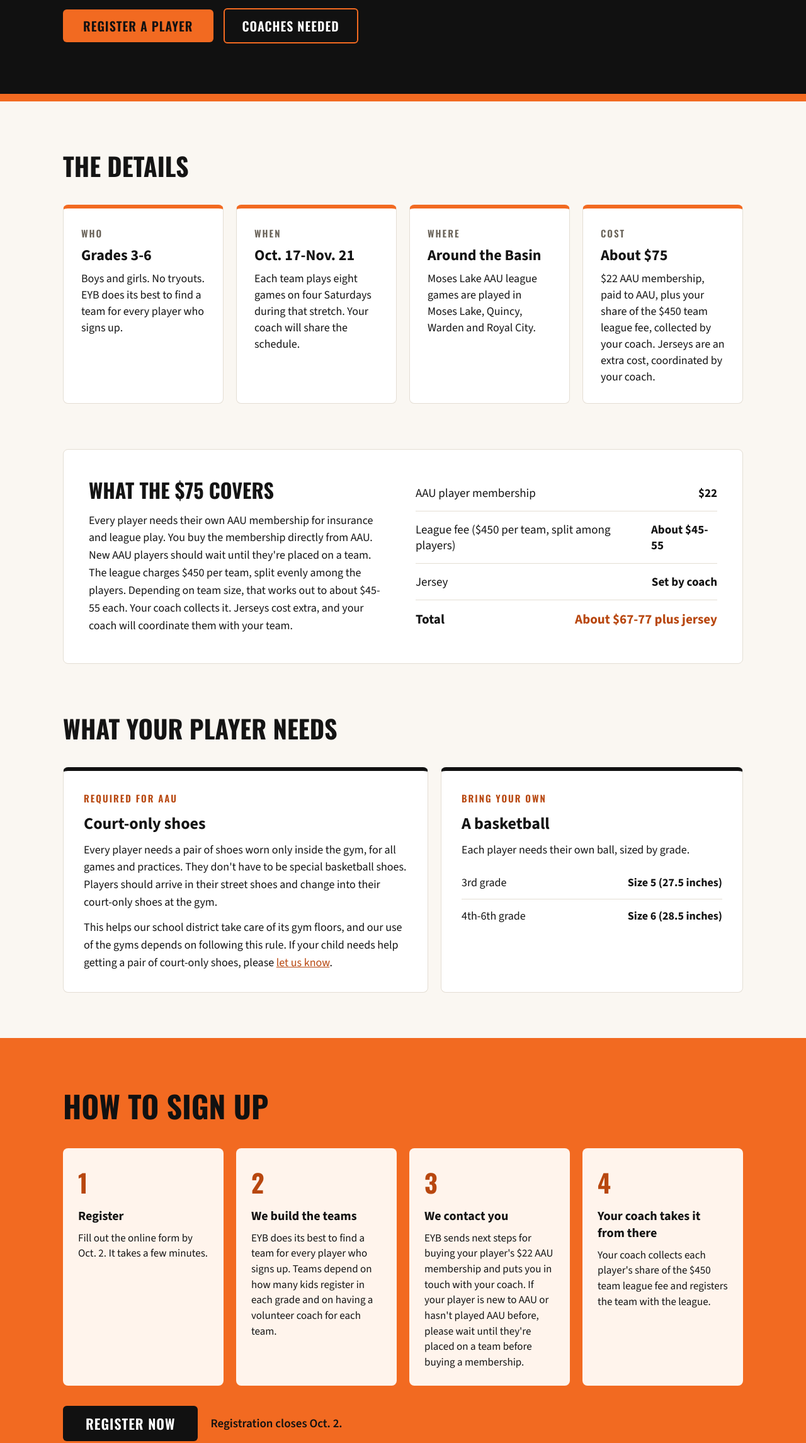
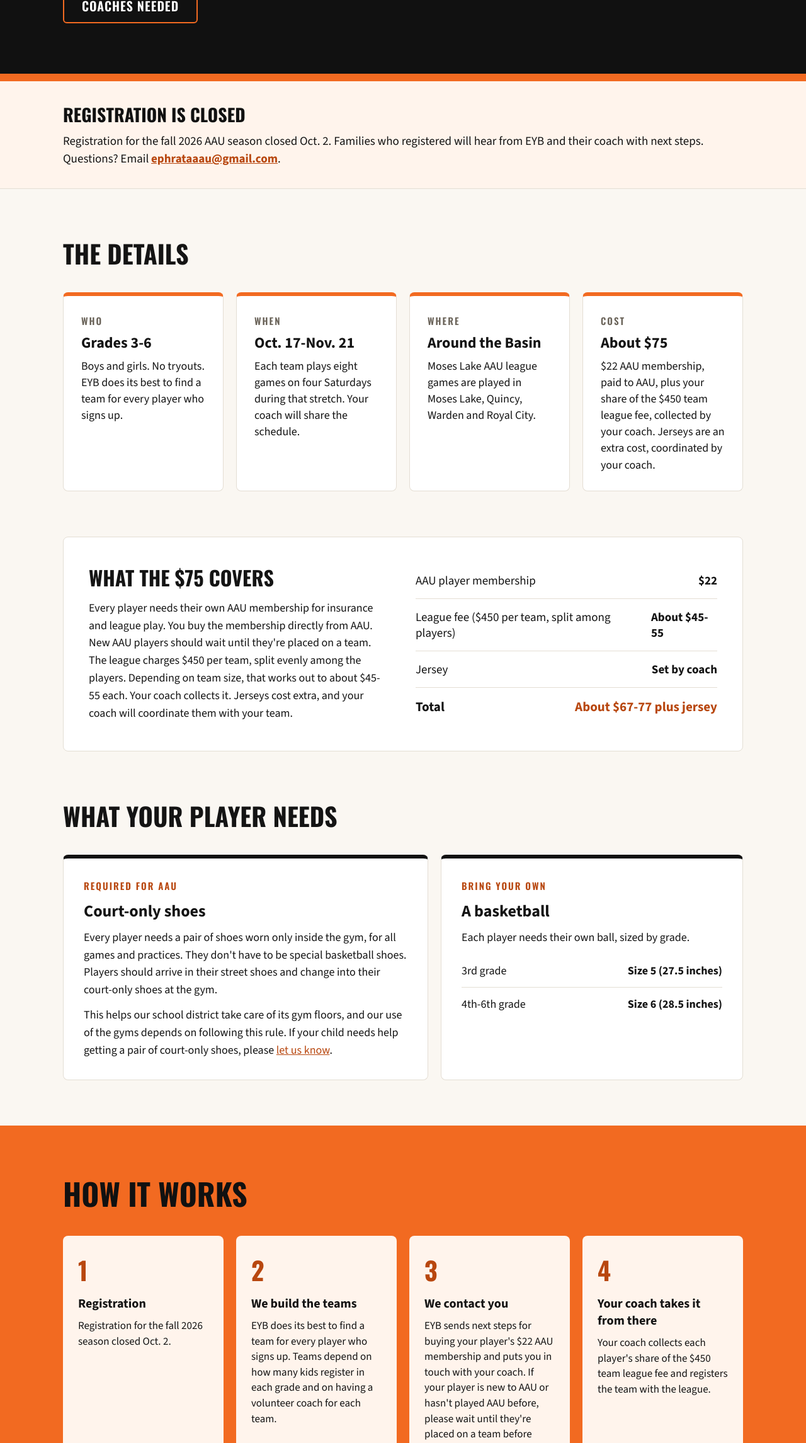
Before and after one commit to ephrataaau/ephrata-aau, a plain HTML site: page index.html in a window 1280 px wide. Shown: the part 426-2717 px from the top of the page at 63% size. Drawn offline with nearby package versions, Linux system fonts and the light colour scheme.

Commit message:
Add files via upload

```diff
--- a/index.html
+++ b/index.html
@@ -3,12 +3,12 @@
 <head>
 <meta charset="utf-8">
 <meta name="viewport" content="width=device-width, initial-scale=1">
-<title>Ephrata AAU Basketball | Fall 2026 Signups</title>
-<meta name="description" content="Boys and girls in grades 3-6 can sign up for Ephrata Youth Basketball's fall AAU season in the Moses Lake AAU league. Register by Oct. 2.">
-<meta property="og:title" content="Ephrata AAU Basketball: Fall 2026 Signups">
-<meta property="og:description" content="Grades 3-6, boys and girls. Eight games over four Saturdays, Oct. 17-Nov. 21. Register by Oct. 2. Volunteer coaches needed.">
+<title>Ephrata AAU Basketball | Fall 2026</title>
+<meta name="description" content="Registration for Ephrata Youth Basketball's fall 2026 AAU season is closed. Grades 3-6, boys and girls, in the Moses Lake AAU league.">
+<meta property="og:title" content="Ephrata AAU Basketball: Fall 2026">
+<meta property="og:description" content="Registration for the fall 2026 season is closed. Grades 3-6, boys and girls. Eight games over four Saturdays, Oct. 17-Nov. 21.">
 <meta property="og:type" content="website">
-  <meta property="og:url" content="https://ephratayouthbasketball.org/">
+<meta property="og:url" content="https://ephratayouthbasketball.org/">
 <meta property="og:image" content="https://ephratayouthbasketball.org/AdobeStock_520402576.jpeg">
 <meta property="og:image:width" content="1200">
 <meta property="og:image:height" content="630">
@@ -26,7 +26,7 @@ a{color:#B8470F}a:hover{color:#8A3409}
 a:focus-visible{outline:3px solid #111;outline-offset:3px}
 @media (max-width:640px){
   .hero-title{font-size:46px !important;overflow-wrap:anywhere}
-    .hero-register{display:none !important}
+  .hero-register{display:none !important}
   h2{font-size:32px !important}
   header{padding:48px 16px 56px !important}
   section{padding-left:16px !important;padding-right:16px !important}
@@ -42,15 +42,21 @@ a:focus-visible{outline:3px solid #111;outline-offset:3px}
 <div style="width: 100%; max-width: 1080px; display: flex; flex-direction: column; gap: 24px;">
 <div style="font-family: 'Oswald', sans-serif; font-size: 16px; font-weight: 600; letter-spacing: 3px; text-transform: uppercase; color: #F7863B;">Ephrata Youth Basketball · Fall 2026</div>
 <h1 class="hero-title" style="margin: 0; font-family: 'Oswald', sans-serif; font-size: 88px; line-height: 0.95; font-weight: 700; text-transform: uppercase; letter-spacing: 1px;">Fall AAU<br>Basketball</h1>
-<p style="margin: 0; max-width: 640px; font-size: 22px; line-height: 1.45; color: #E8E4DD;">Boys and girls in grades 3-6 can sign up to play for Ephrata in the Moses Lake AAU league. Eight games over four Saturdays between Oct. 17 and Nov. 21. Sign up by Oct. 2.</p>
+<p style="margin: 0; max-width: 640px; font-size: 22px; line-height: 1.45; color: #E8E4DD;">Boys and girls in grades 3-6 play for Ephrata in the Moses Lake AAU league. Eight games over four Saturdays between Oct. 17 and Nov. 21.</p>
 <div style="display: flex; flex-wrap: wrap; gap: 16px; align-items: center; padding-top: 8px;">
-<a class="hero-register" href="#register" style="display: inline-flex; align-items: center; min-height: 52px; padding: 0 32px; background: #F26A21; color: #111111; font-family: 'Oswald', sans-serif; font-size: 20px; font-weight: 600; letter-spacing: 1px; text-transform: uppercase; text-decoration: none; border-radius: 6px;">Register a player</a>
 <a href="#coaches" style="display: inline-flex; align-items: center; min-height: 52px; padding: 0 28px; border: 2px solid #F26A21; color: #FFFFFF; font-family: 'Oswald', sans-serif; font-size: 20px; font-weight: 600; letter-spacing: 1px; text-transform: uppercase; text-decoration: none; border-radius: 6px;">Coaches needed</a>
 </div>
 </div>
 </header>
 
 <div style="height: 12px; background: #F26A21;"></div>
+
+<section style="padding: 32px 24px; background: #FFF4EC; border-bottom: 1px solid #E4DED4; display: flex; justify-content: center;">
+<div style="width: 100%; max-width: 1080px; display: flex; flex-direction: column; gap: 8px;">
+<div style="font-family: 'Oswald', sans-serif; font-size: 28px; font-weight: 700; text-transform: uppercase; color: #111111;">Registration is closed</div>
+<p style="margin: 0; font-size: 19px; line-height: 1.5;">Registration for the fall 2026 AAU season closed Oct. 2. Families who registered will hear from EYB and their coach with next steps. Questions? Email <a href="mailto:ephrataaau@gmail.com" style="font-weight: 700;">ephrataaau@gmail.com</a>.</p>
+</div>
+</section>
 
 <section style="padding: 72px 24px; display: flex; justify-content: center;">
 <div style="width: 100%; max-width: 1080px; display: flex; flex-direction: column; gap: 32px;">
@@ -120,12 +126,12 @@ a:focus-visible{outline:3px solid #111;outline-offset:3px}
 
 <section id="register" style="padding: 72px 24px; background: #F26A21; display: flex; justify-content: center;">
 <div style="width: 100%; max-width: 1080px; display: flex; flex-direction: column; gap: 32px;">
-<h2 style="margin: 0; font-family: 'Oswald', sans-serif; font-size: 48px; font-weight: 700; text-transform: uppercase; color: #111111;">How to sign up</h2>
+<h2 style="margin: 0; font-family: 'Oswald', sans-serif; font-size: 48px; font-weight: 700; text-transform: uppercase; color: #111111;">How it works</h2>
 <div style="display: flex; flex-wrap: wrap; gap: 20px;">
 <div style="flex: 1 1 220px; box-sizing: border-box; padding: 24px; background: #FFF4EC; border-radius: 8px; display: flex; flex-direction: column; gap: 10px;">
 <div style="font-family: 'Oswald', sans-serif; font-size: 40px; font-weight: 700; color: #B8470F;">1</div>
-<div style="font-size: 20px; font-weight: 700;">Register</div>
-<div style="font-size: 17px; line-height: 1.45;">Fill out the online form by Oct. 2. It takes a few minutes.</div>
+<div style="font-size: 20px; font-weight: 700;">Registration</div>
+<div style="font-size: 17px; line-height: 1.45;">Registration for the fall 2026 season closed Oct. 2.</div>
 </div>
 <div style="flex: 1 1 220px; box-sizing: border-box; padding: 24px; background: #FFF4EC; border-radius: 8px; display: flex; flex-direction: column; gap: 10px;">
 <div style="font-family: 'Oswald', sans-serif; font-size: 40px; font-weight: 700; color: #B8470F;">2</div>
@@ -144,8 +150,7 @@ a:focus-visible{outline:3px solid #111;outline-offset:3px}
 </div>
 </div>
 <div style="display: flex; flex-wrap: wrap; gap: 20px; align-items: center;">
-<a href="https://docs.google.com/forms/d/e/1FAIpQLSdEuUPoIyXFQpW6RgqxM3EXqRzwVvMWOOk5105i_sIG_qgPPQ/viewform" style="display: inline-flex; align-items: center; min-height: 56px; padding: 0 36px; background: #111111; color: #FFFFFF; font-family: 'Oswald', sans-serif; font-size: 22px; font-weight: 600; letter-spacing: 1px; text-transform: uppercase; text-decoration: none; border-radius: 6px;">Register now</a>
-<div style="font-size: 19px; font-weight: 600; color: #111111;">Registration closes Oct. 2.</div>
+<div style="font-size: 19px; font-weight: 600; color: #111111;">Registration for the fall 2026 season is closed.</div>
 </div>
 </div>
 </section>
```
